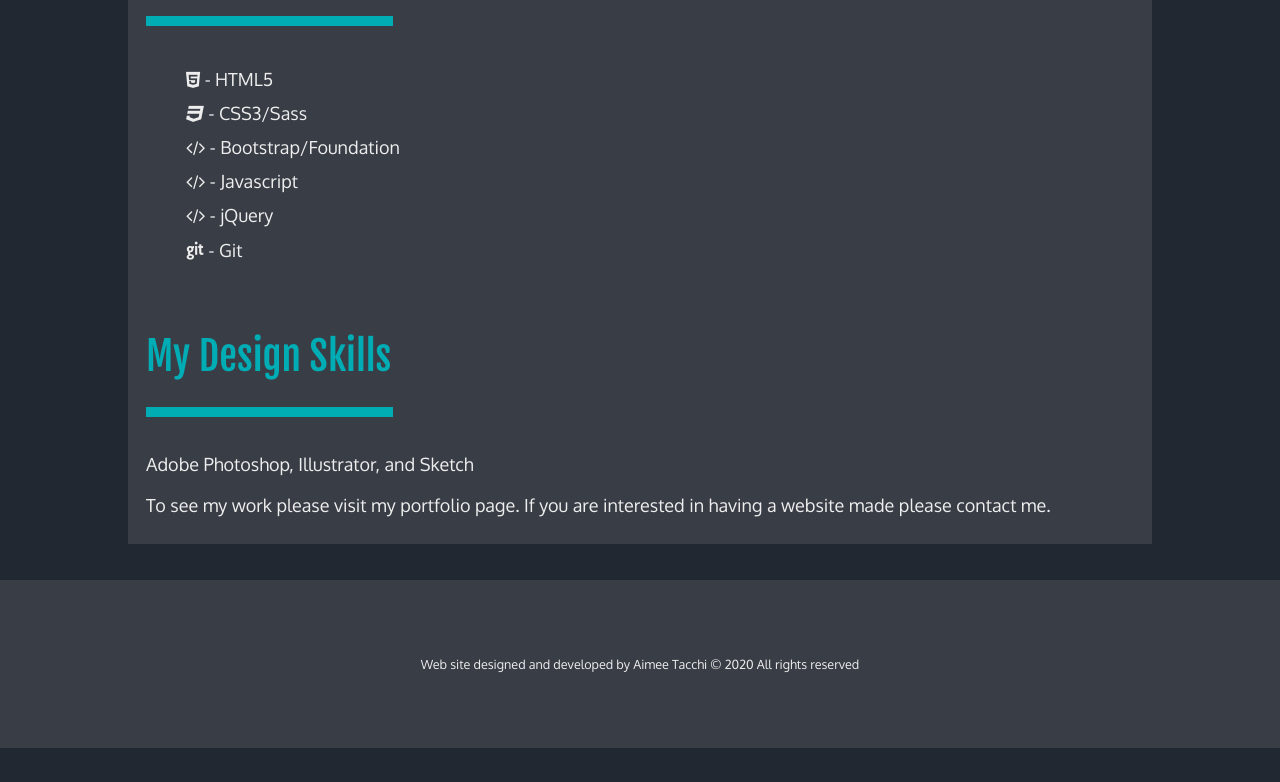
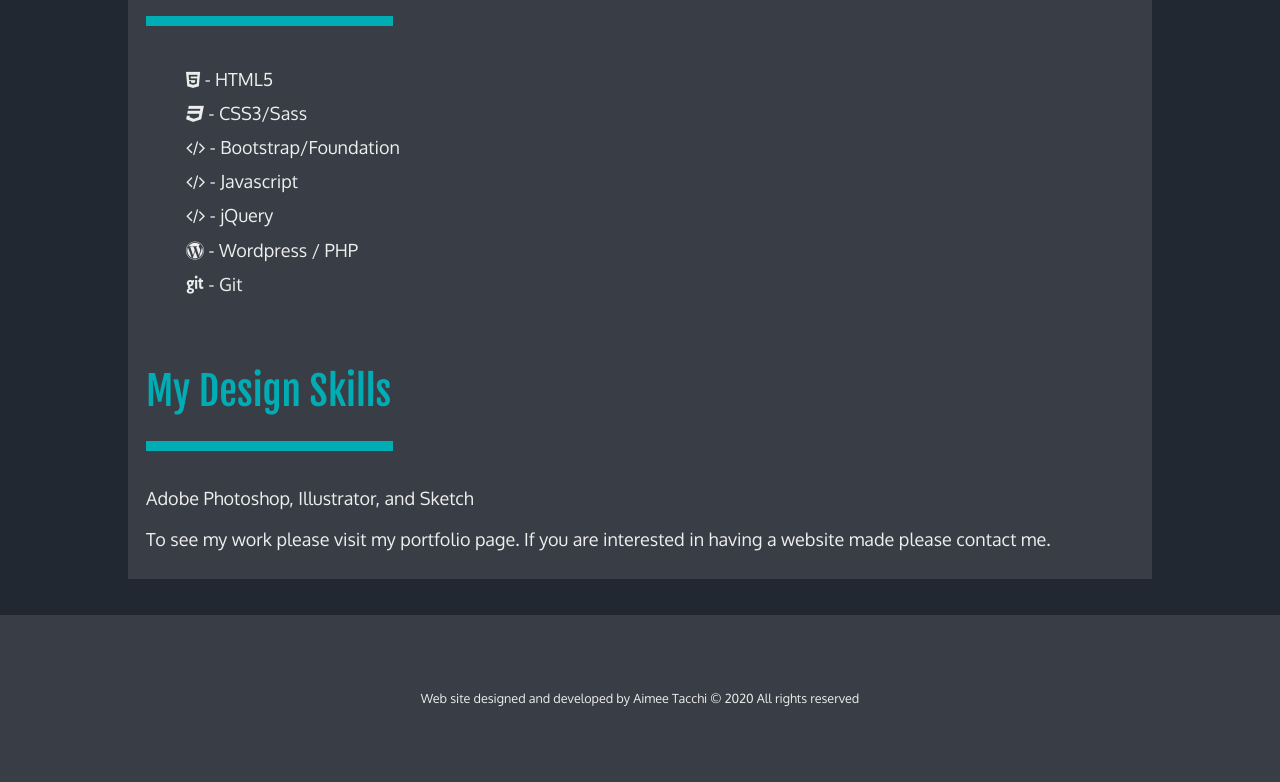
Before and after one commit to aimeetacchi/AimeeTacchiPortfolio, a website: page about.html in a window 1280 px wide. Shown: the part 1263-2045 px from the top of the page. Before the commit the page ends 2011 px from the top, so only its background shows below. Drawn offline with nearby package versions, Linux system fonts and the light colour scheme.

Commit message:
added wordpress to dev skills

```diff
--- a/about.html
+++ b/about.html
@@ -100,6 +100,7 @@
 			<li> <i class="fa fa-code" aria-hidden="true"></i> - Bootstrap/Foundation</li>
 			<li> <i class="fa fa-code" aria-hidden="true"></i> - Javascript</li>
 			<li> <i class="fa fa-code" aria-hidden="true"></i> - jQuery</li>
+			<li><i class="fa fa-wordpress" aria-hidden="true"></i> - Wordpress / PHP</li>
 			<li> <i class="fa fa-git" aria-hidden="true"></i> - Git</li>
 		</ul>
 
```
Also changed, not shown: 1 other file.
